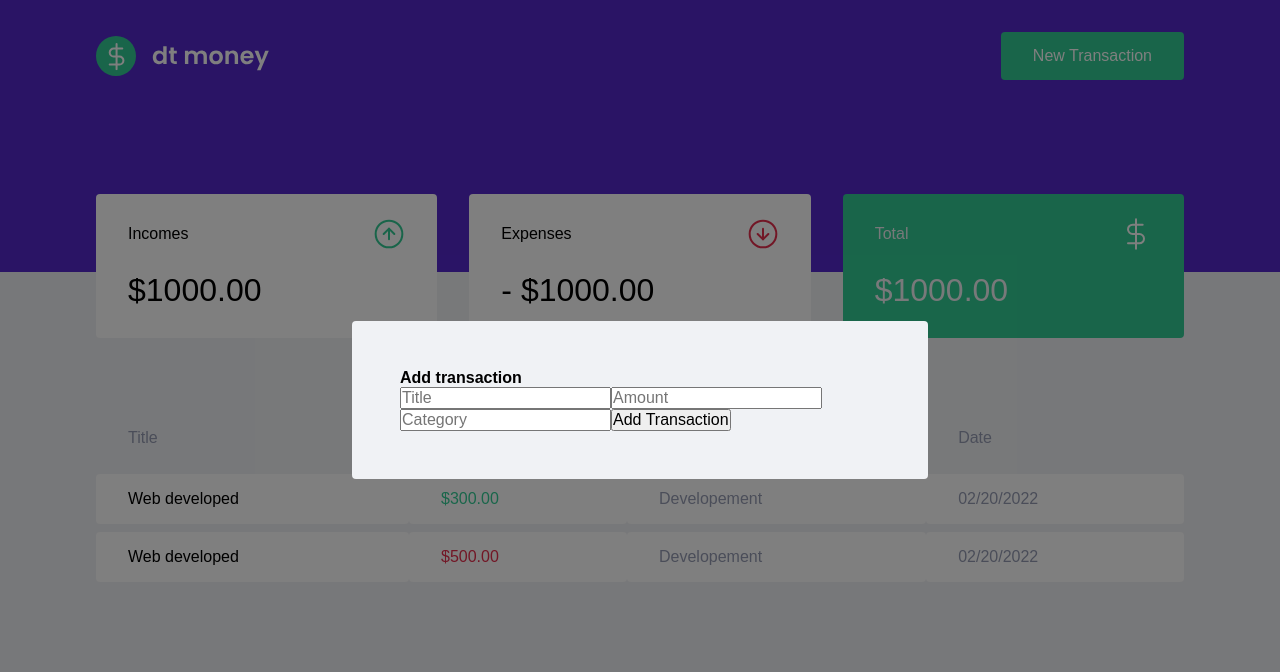
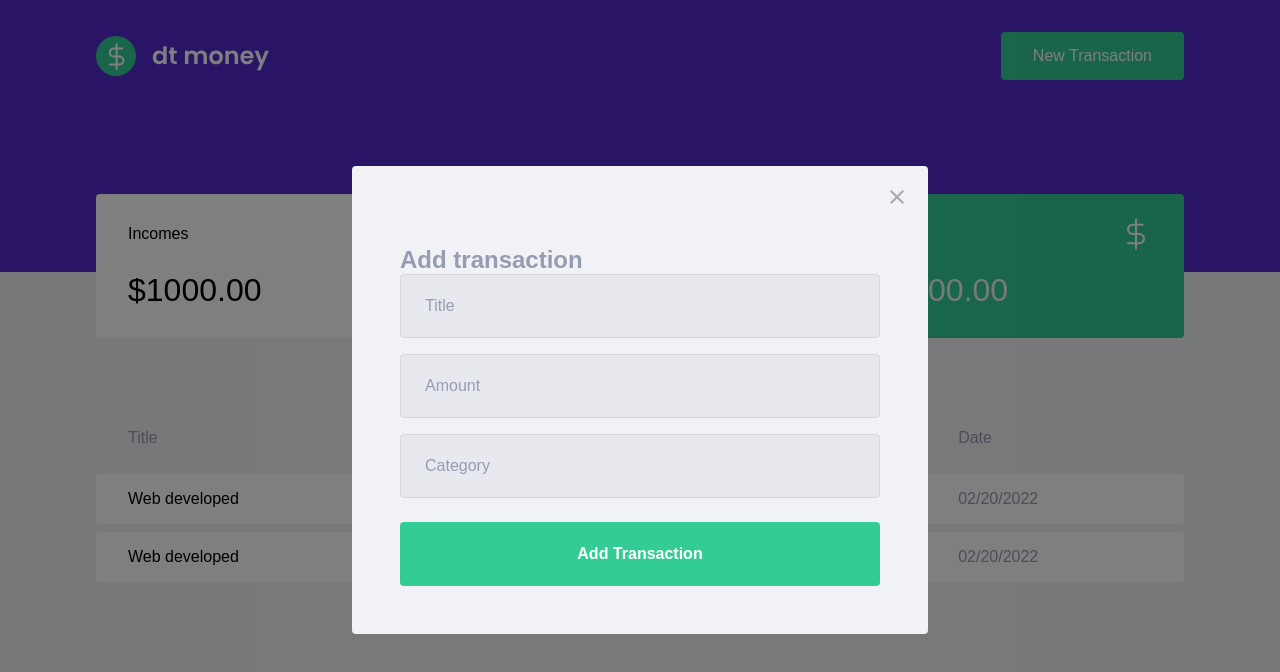
Before and after one commit to paulomiguelJS/authenticated-devfinance, a React (Vite) app: page / in a window 1280 px wide. Both pictures are taken after a click on the button "New Transaction". Shown: the top 672 px of the page. Built offline with nearby package versions, Linux system fonts and the light colour scheme; no server answers; what miragejs would draw is missing.

Commit message:
Form styled and close modal button added

```diff
--- a/src/components/NewTransactionModal/index.jsx
+++ b/src/components/NewTransactionModal/index.jsx
@@ -1,4 +1,5 @@
 import { Container } from "./styles";
+import closeImg from "../../assets/close.svg";
 
 import Modal from "react-modal";
 
@@ -10,6 +11,13 @@ export function NewTransactionModal({ isOpen, onRequestClose }) {
       overlayClassName="react-modal-overlay"
       className="react-modal-content"
     >
+      <button
+        type="button"
+        onClick={onRequestClose}
+        className="react-modal-close"
+      >
+        <img src={closeImg} alt="Close Modal" />
+      </button>
       <Container>
         <h2>Add transaction</h2>
         <input placeholder="Title" />
--- a/src/components/NewTransactionModal/styles.js
+++ b/src/components/NewTransactionModal/styles.js
@@ -1,3 +1,47 @@
 import styled from "styled-components";
 
-export const Container = styled.form``;
+export const Container = styled.form`
+  h2 {
+    color: ${(props) => props.theme["grey-300"]};
+    font-size: 1.5rem;
+    margin-top: 2rem;
+  }
+  input {
+    width: 100%;
+    padding: 0 1.5rem;
+    height: 4rem;
+    border-radius: 0.25rem;
+
+    border: 1px solid #d7d7d7;
+    background: #e7e9ee;
+
+    font-weight: 400;
+    font-size: 1rem;
+
+    &::placeholder {
+      color: ${(props) => props.theme["grey-300"]};
+    }
+
+    & + input {
+      margin-top: 1rem;
+    }
+  }
+
+  button[type="submit"] {
+    width: 100%;
+    padding: 0 1.5rem;
+    height: 4rem;
+    background: ${(props) => props.theme["green-200"]};
+    color: ${(props) => props.theme["white-100"]};
+    border-radius: 0.25rem;
+    border: 0;
+    font-size: 1rem;
+    margin-top: 1.5rem;
+    transition: filter 0.2s;
+    font-weight: 600;
+
+    &:hover {
+      filter: brightness(0.9);
+    }
+  }
+`;
--- a/src/styles/global.js
+++ b/src/styles/global.js
@@ -58,4 +58,18 @@ export const GlobalStyle = createGlobalStyle`
     position: relative;
     border-radius: 0.25rem;
   }
+
+  .react-modal-close {
+    position: absolute;
+    right: 1.5rem;
+    top: 1.5rem;
+    border: 0;
+    background: transparent;
+
+    transition: filter 0.2s;
+
+    &:hover {
+      filter: brightness(0.9);
+    }
+  }
 `;
```
